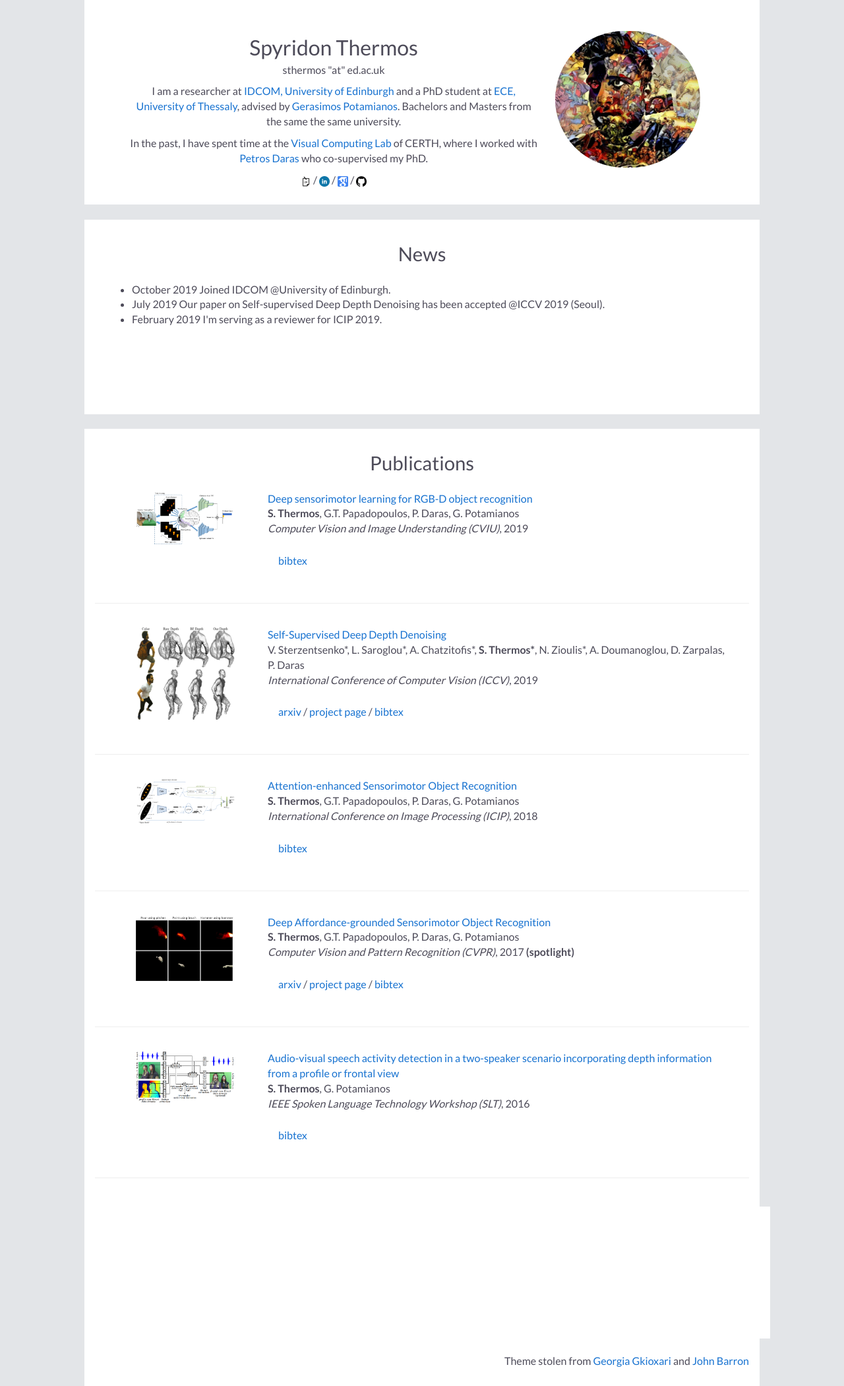
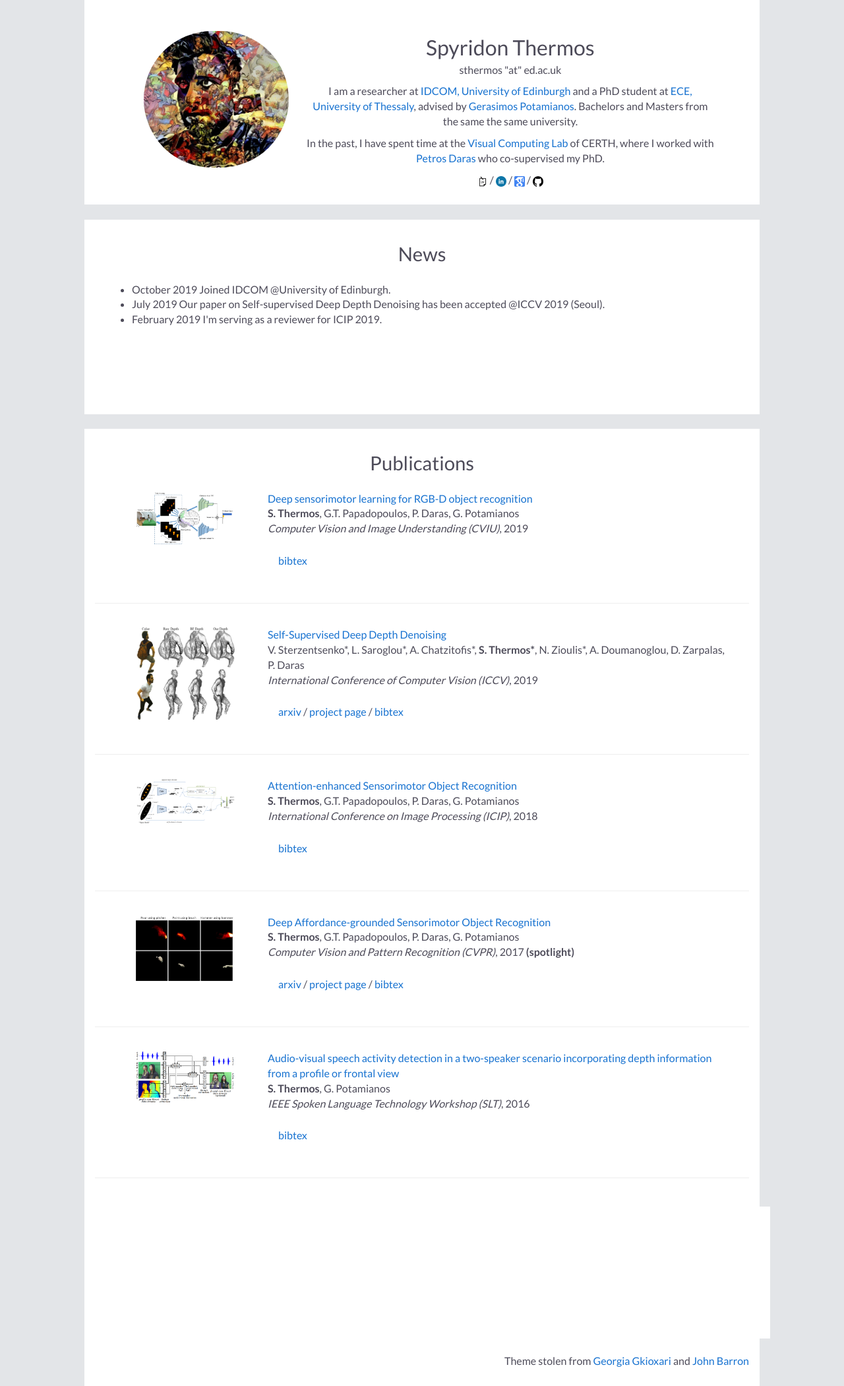
Before and after one commit to spthermo/spthermo.github.io, a Jekyll site: the page built from index.md, in a window 1280 px wide. Shown: the whole page at 66% size. Built offline with Jekyll 4.4.1, drawn with Linux system fonts in a browser that asks for light colours; nearby versions of some CDN libraries; our own code applies the rules of GitHub Pages for plain Markdown files.

Commit message:
Update default.html

```diff
--- a/_layouts/default.html
+++ b/_layouts/default.html
@@ -28,6 +28,7 @@
     <table width="900" border="0" align="center" cellpadding="20">
       <table width="90%" align="center" border="0" cellpadding="10">
         <tr>
+          <td width="30%"><div class="instructorphoto"><img src="assets/images/deepArtMe.jpg" id="spiros"></div></td>
           <td width="70%" valign="top">
             <p align="center">&nbsp;</p>
 
@@ -44,7 +45,6 @@
                 <a href="https://github.com/spthermo/" target="_blank" ><img src="assets/icons/git.png" height="16"></a>
             </p>
           </td>
-          <td width="30%"><div class="instructorphoto"><img src="assets/images/deepArtMe.jpg" id="spiros"></div></td>
         </tr>
       </table>
     </table>
```
